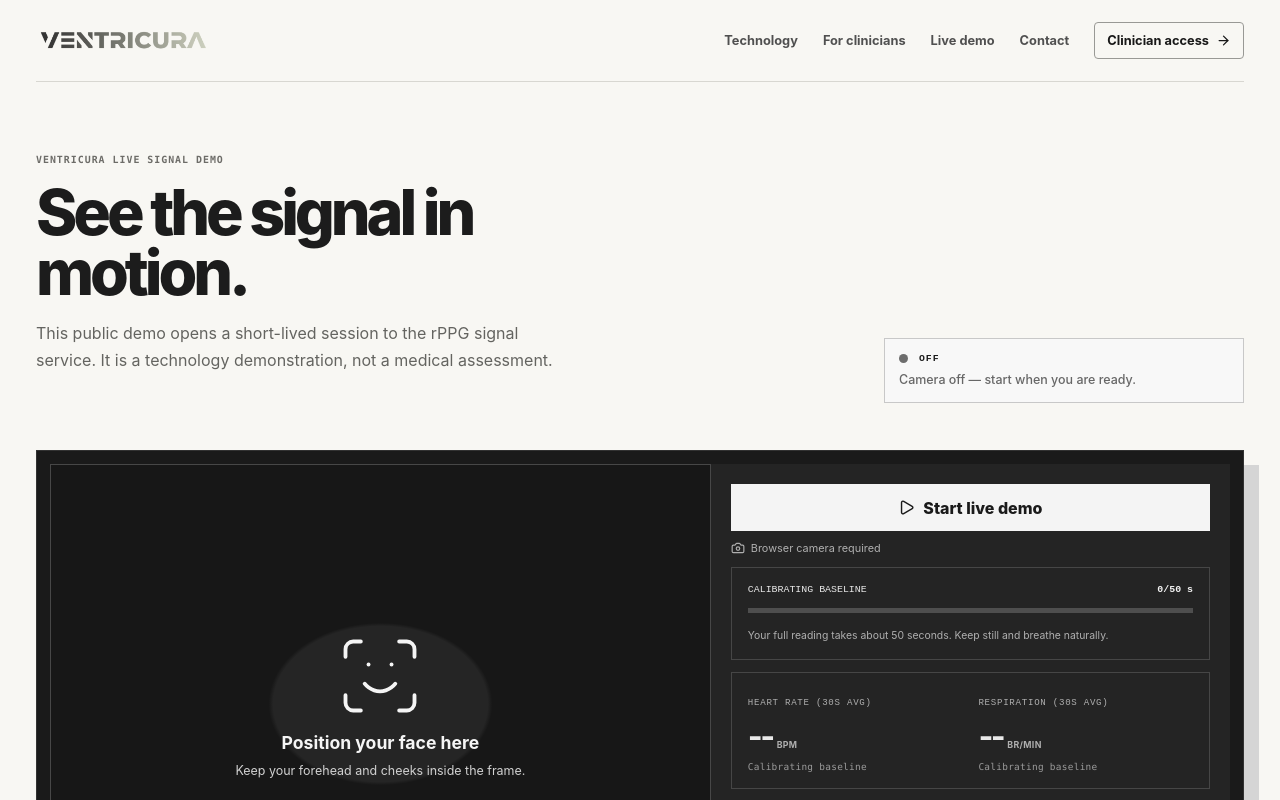
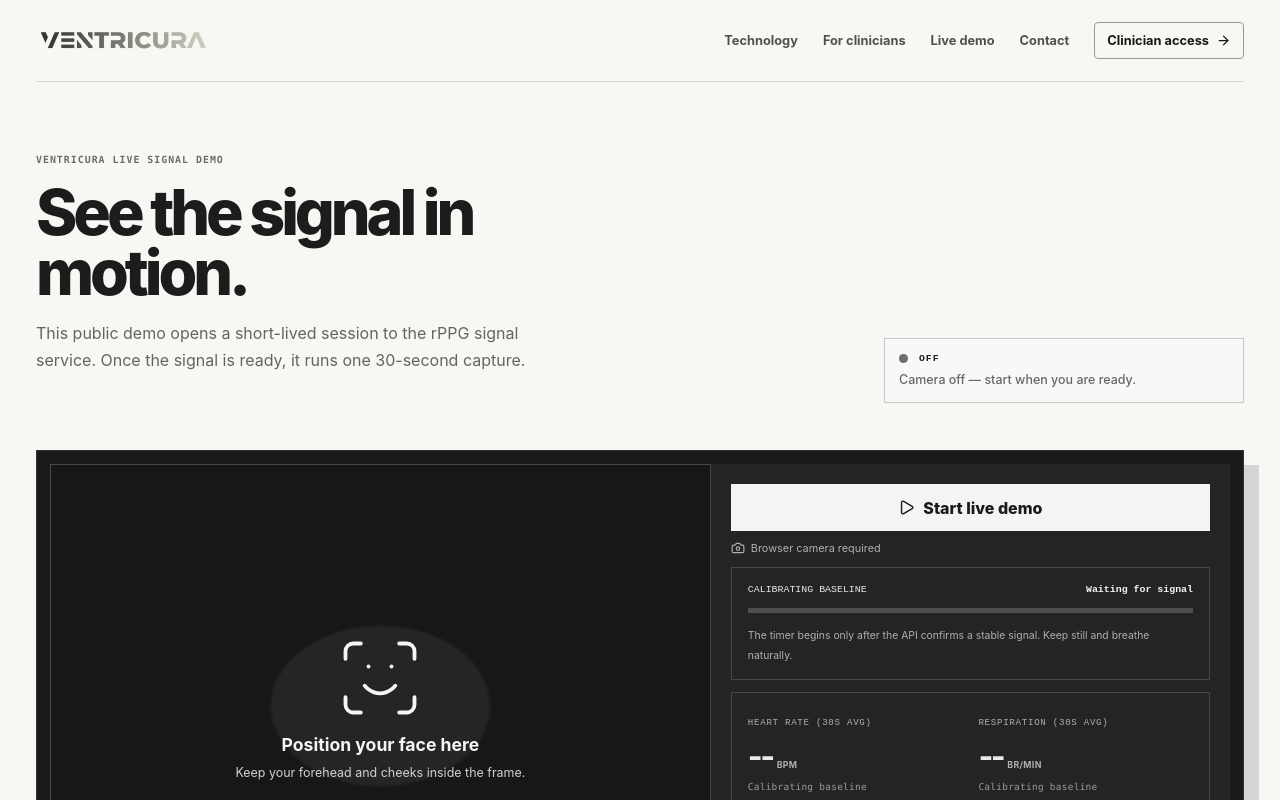
Before and after one commit to Scydarius/pulsewindowtelehealth, a React (Vite) app: page /demo in a window 1280 px wide. Shown: the top 800 px of the page. Built offline with nearby package versions, Linux system fonts and the light colour scheme; no server answers.

Commit message:
Use API-led calibration and single demo capture timer

```diff
--- a/src/pages/LiveDemoPage.tsx
+++ b/src/pages/LiveDemoPage.tsx
@@ -63,7 +63,7 @@ export function LiveDemoPage() {
     intervalRef.current = null; sessionTimerRef.current = null; displayTimerRef.current = null; socketRef.current?.close(); socketRef.current = null;
     streamRef.current?.getTracks().forEach((track) => track.stop()); streamRef.current = null;
     if (videoRef.current) videoRef.current.srcObject = null;
-    finishedRef.current = true; measurementStartedRef.current = null; setSeconds(50); setStage('complete'); setStatus('Session complete — your camera has been turned off.');
+    finishedRef.current = true; measurementStartedRef.current = null; setSeconds(30); setStage('complete'); setStatus('30-second reading complete — your camera has been turned off.');
     if (latestSessionBpmRef.current !== null || latestSessionBrpmRef.current !== null) {
       setReading((prev) => ({
         ...prev,
@@ -134,11 +134,12 @@ export function LiveDemoPage() {
 
     if (!isCalibrated) {
       setStage('calibrating');
-      const secondsLeft = Math.max(0, 50 - seconds);
       setStatus(
         motionDetected
-          ? `Movement detected (${secondsLeft}s left) — hold still while baseline settles.`
-          : `Calibrating your signal (${secondsLeft}s remaining) — keep still & breathe naturally.`
+          ? 'Movement detected — hold still while the signal settles.'
+          : calibRemaining > 0
+          ? `Calibrating your signal (${Math.ceil(calibRemaining)}s remaining) — keep still & breathe naturally.`
+          : 'Calibrating your signal — keep still & breathe naturally.'
       );
       return;
     }
@@ -146,15 +147,20 @@ export function LiveDemoPage() {
     if (!measurementStartedRef.current) {
       measurementStartedRef.current = Date.now();
       sessionTimerRef.current = window.setTimeout(finishSession, 30_000);
+      displayTimerRef.current = window.setInterval(() => {
+        const startedAt = measurementStartedRef.current;
+        if (startedAt) setSeconds(Math.min(30, Math.floor((Date.now() - startedAt) / 1000)));
+      }, 250);
     }
+    const captureElapsed = measurementStartedRef.current ? Math.floor((Date.now() - measurementStartedRef.current) / 1000) : 0;
     setStage('measuring');
-    setStatus(`Live signal connected — completing the reading (${Math.max(0, 50 - seconds)}s remaining).`);
-  }, [finishSession, seconds]);
+    setStatus(`Live signal connected — completing the 30-second reading (${Math.max(0, 30 - captureElapsed)}s remaining).`);
+  }, [finishSession]);
 
   const start = async () => {
     if (!navigator.mediaDevices?.getUserMedia) { setStage('error'); setStatus('This browser does not provide camera access.'); return; }
     try {
-      finishedRef.current = false; latestSessionBpmRef.current = null; latestSessionBrpmRef.current = null; measurementStartedRef.current = null; setStage('permission'); setStatus('This guided reading takes about 50 seconds. Approve camera access to begin.'); setReading(emptyReading); setSeconds(0);
+      finishedRef.current = false; latestSessionBpmRef.current = null; latestSessionBrpmRef.current = null; measurementStartedRef.current = null; setStage('permission'); setStatus('This starts a 30-second reading once your signal is ready. Approve camera access to begin.'); setReading(emptyReading); setSeconds(0);
       const stream = await navigator.mediaDevices.getUserMedia({ video: { facingMode: 'user', width: { ideal: 640 }, height: { ideal: 480 }, frameRate: { ideal: 30 } }, audio: false });
       streamRef.current = stream; if (!videoRef.current) throw new Error('Camera preview is unavailable.'); videoRef.current.srcObject = stream; await videoRef.current.play();
       setStage('connecting'); setStatus('Opening a short-lived, secure signal session…');
@@ -162,23 +168,23 @@ export function LiveDemoPage() {
       const ticket = await response.json().catch(() => ({})) as { websocketUrl?: string; error?: string };
       if (!response.ok || !ticket.websocketUrl) throw new Error(ticket.error ?? 'The live demo is not configured.');
       const socket = new WebSocket(ticket.websocketUrl); socketRef.current = socket;
-      socket.addEventListener('message', (event) => { try { const data = JSON.parse(event.data) as Record<string, unknown>; if (data.type === 'ready') { measurementStartedRef.current = Date.now(); displayTimerRef.current = window.setInterval(() => setSeconds(Math.min(50, Math.round((Date.now() - (measurementStartedRef.current ?? Date.now())) / 1000))), 500); setStage('positioning'); setStatus('Camera connected — position your face in the guide. Your 50-second reading has started.'); intervalRef.current = window.setInterval(transmit, 1000 / 30); } else if (data.type === 'telemetry') receive(data); else if (data.type === 'error') { stop(String(data.message ?? 'The live signal session could not start.')); setStage('error'); } } catch { /* Ignore non-telemetry socket data. */ } });
+      socket.addEventListener('message', (event) => { try { const data = JSON.parse(event.data) as Record<string, unknown>; if (data.type === 'ready') { setStage('positioning'); setStatus('Camera connected — position your face in the guide. The 30-second reading will begin once your signal is ready.'); intervalRef.current = window.setInterval(transmit, 1000 / 30); } else if (data.type === 'telemetry') receive(data); else if (data.type === 'error') { stop(String(data.message ?? 'The live signal session could not start.')); setStage('error'); } } catch { /* Ignore non-telemetry socket data. */ } });
       socket.addEventListener('error', () => { stop('The live signal service could not be opened.'); setStage('error'); });
     } catch (error) {
       streamRef.current?.getTracks().forEach((track) => track.stop()); streamRef.current = null; setStage('error');
       setStatus(error instanceof DOMException && error.name === 'NotAllowedError' ? 'Camera permission was blocked. Allow it in the address bar, then try again.' : error instanceof Error ? error.message : 'The camera could not start.');
     }
   };
-  const progress = Math.min(100, (seconds / 50) * 100); const waveform = chartPath(reading.waveform); const spectrum = chartPath(reading.spectrum);
+  const progress = Math.min(100, (seconds / 30) * 100); const waveform = chartPath(reading.waveform); const spectrum = chartPath(reading.spectrum);
   const stageLabel =
     stage === 'idle'
       ? 'OFF'
       : stage === 'permission' || stage === 'connecting'
       ? 'CONNECTING'
       : stage === 'calibrating'
-      ? `CALIBRATING (${Math.max(0, 50 - seconds)}s remaining)`
+      ? 'CALIBRATING SIGNAL'
       : stage === 'measuring'
-      ? 'LIVE MONITORING'
+      ? `READING (${Math.max(0, 30 - seconds)}s remaining)`
       : stage === 'complete'
       ? 'COMPLETE'
       : stage === 'error'
@@ -186,22 +192,22 @@ export function LiveDemoPage() {
       : 'POSITIONING';
 
   return <main className="ventricura-public demo-page-v2"><Seo title="Live rPPG demo | Ventricura" description="Try Ventricura’s contactless rPPG demo using a guided camera session." path="/demo" /><PublicHeader />
-    <section className="demo-intro"><div><p className="mono-kicker">VENTRICURA LIVE SIGNAL DEMO</p><h1>See the signal in motion.</h1><p>This public demo opens a short-lived session to the rPPG signal service. It is a technology demonstration, not a medical assessment.</p></div><div className={`demo-state state-${stage.toLowerCase()}`}><i /><span>{stageLabel}</span><strong>{status}</strong></div></section>
+    <section className="demo-intro"><div><p className="mono-kicker">VENTRICURA LIVE SIGNAL DEMO</p><h1>See the signal in motion.</h1><p>This public demo opens a short-lived session to the rPPG signal service. Once the signal is ready, it runs one 30-second capture.</p></div><div className={`demo-state state-${stage.toLowerCase()}`}><i /><span>{stageLabel}</span><strong>{status}</strong></div></section>
     <section className="demo-console">
       <div className="demo-camera-stage"><video ref={videoRef} autoPlay muted playsInline />{!running && <div className="demo-face-guide"><ScanFace /><strong>Position your face here</strong><span>Keep your forehead and cheeks inside the frame.</span></div>}{running && <div className="demo-live-overlay"><span className={reading.faceDetected ? 'face-found' : ''} /><small>{reading.faceDetected ? 'FACE TRACKED' : 'FINDING FACE'}</small></div>}<canvas ref={canvasRef} hidden /></div>
       <aside className="demo-sidepanel"><div className="demo-cta">{running ? <button type="button" onClick={() => stop()}><CircleStop size={17} /> End live demo</button> : <button type="button" onClick={() => void start()}><Play size={17} /> {stage === 'complete' ? 'Run another demo' : stage === 'error' ? 'Try again' : 'Start live demo'}</button>}<span><Camera size={14} /> Browser camera required</span></div>
         <div className="demo-progress">
           <div>
             <span>{reading.isCalibrated ? 'STABLE MONITORING' : 'CALIBRATING BASELINE'}</span>
-            <strong>{seconds}/50 s</strong>
+            <strong>{reading.isCalibrated || stage === 'complete' ? `${seconds}/30 s` : 'Waiting for signal'}</strong>
           </div>
           <i><b style={{ width: `${progress}%` }} /></i>
           <small>
             {stage === 'complete'
               ? 'Complete. The camera and live session are off.'
               : !reading.isCalibrated
-              ? 'Your full reading takes about 50 seconds. Keep still and breathe naturally.'
-              : 'Signal locked. Completing the same 50-second guided reading.'}
+              ? 'The timer begins only after the API confirms a stable signal. Keep still and breathe naturally.'
+              : 'Signal locked. Completing one 30-second guided reading.'}
           </small>
         </div>
         <div className="demo-readings">
```
